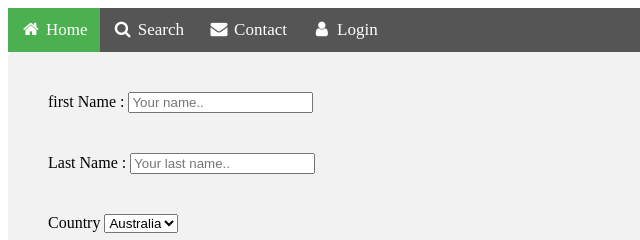
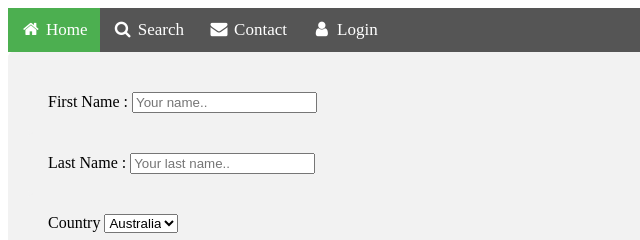
Before and after one commit to siddhesh-Mhatre/Student_entry_List.github.io, a plain HTML site: page index.html in a window 1280 px wide. Shown: the top 240 px of the page, 0-640 px from the left. Drawn offline with Linux system fonts and the light colour scheme.

Commit message:
Update index.html
.

```diff
--- a/index.html
+++ b/index.html
@@ -85,7 +85,7 @@
 <div class="container">
 
 	<div class=" container my-4">
-   <label for="fname">first Name :	</label>
+   <label for="fname">First Name :	</label>
     <input type="text" id="Name" name="firstname" placeholder="Your name..">
 </div>
 
```
